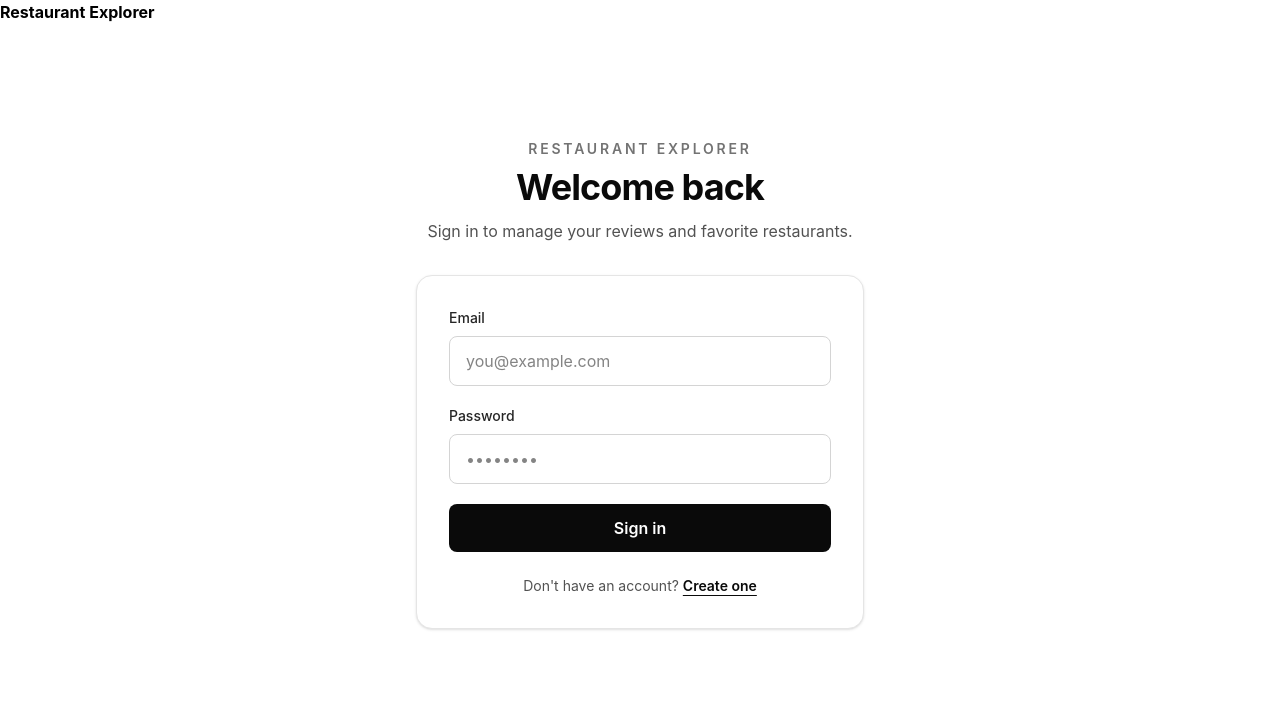
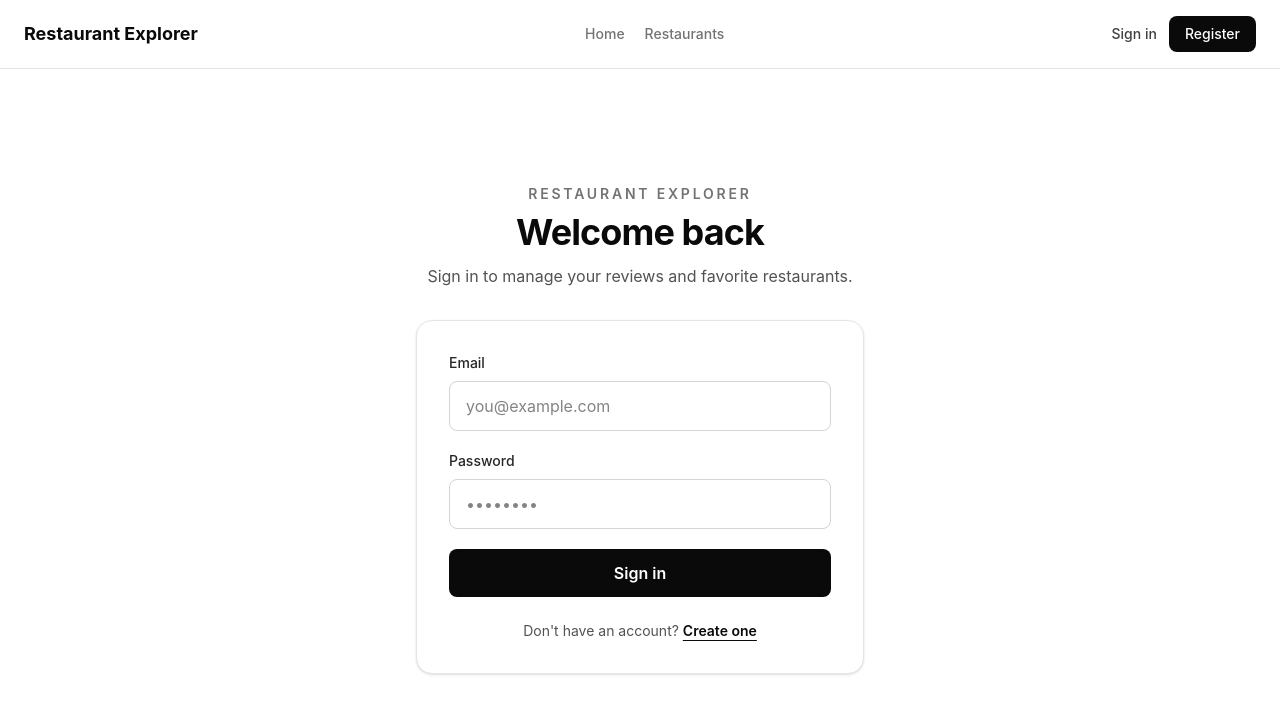
Before and after one commit to GH-Prince-Laxamana/addbase-restaurant-finder-system, a React (Vite) app in the folder frontend/: page /login in a window 1280 px wide. Shown: the top 714 px of the page. Built offline with nearby package versions, Linux system fonts and the light colour scheme; no server answers.

Commit message:
public page links, and success message added on login

```diff
--- a/frontend/src/layouts/PublicLayout.tsx
+++ b/frontend/src/layouts/PublicLayout.tsx
@@ -1,17 +1,112 @@
-import { Outlet } from "react-router-dom";
+import { NavLink, Outlet, Link, useNavigate } from "react-router-dom";
+import { useAuth } from "../hooks/useAuth";
 
 export function PublicLayout() {
+    const { user, logout } = useAuth();
+    const navigate = useNavigate();
+
+    async function handleLogout() {
+        const destination =
+            user?.role === "admin" ? "/admin/login" : "/login";
+
+        try {
+            await logout();
+        } catch {
+            // AuthContext clears the local session even if the API fails.
+        } finally {
+            navigate(destination, { replace: true });
+        }
+    }
+
+    const linkClass = ({ isActive }: { isActive: boolean }) =>
+        [
+            "whitespace-nowrap text-sm font-medium transition-colors",
+            isActive
+                ? "text-neutral-950"
+                : "text-neutral-500 hover:text-neutral-950",
+        ].join(" ");
+
     return (
-        <div>
-            <header>
-                <nav>
-                    <strong>Restaurant Explorer</strong>
-                </nav>
+        <div className="min-h-screen bg-white text-neutral-950">
+            <header className="border-b border-neutral-200">
+                <div className="mx-auto flex max-w-7xl flex-wrap items-center justify-between gap-4 px-6 py-4">
+                    <Link to="/" className="text-lg font-bold">
+                        Restaurant Explorer
+                    </Link>
+
+                    <nav
+                        aria-label="Main navigation"
+                        className="flex flex-wrap items-center gap-5"
+                    >
+                        <NavLink to="/" end className={linkClass}>
+                            Home
+                        </NavLink>
+
+                        <NavLink
+                            to="/restaurants"
+                            className={linkClass}
+                        >
+                            Restaurants
+                        </NavLink>
+
+                        {user?.role === "user" && (
+                            <NavLink
+                                to="/favorites"
+                                className={linkClass}
+                            >
+                                Favorites
+                            </NavLink>
+                        )}
+
+                        {user?.role === "admin" && (
+                            <NavLink
+                                to="/admin"
+                                className={linkClass}
+                            >
+                                Admin dashboard
+                            </NavLink>
+                        )}
+                    </nav>
+
+                    <div className="flex items-center gap-3">
+                        {user ? (
+                            <>
+                                <span className="hidden text-sm text-neutral-600 sm:inline">
+                                    {user.name}
+                                </span>
+
+                                <button
+                                    type="button"
+                                    onClick={() => void handleLogout()}
+                                    className="rounded-lg border border-neutral-300 px-4 py-2 text-sm font-medium hover:bg-neutral-100"
+                                >
+                                    Sign out
+                                </button>
+                            </>
+                        ) : (
+                            <>
+                                <Link
+                                    to="/login"
+                                    className="text-sm font-medium text-neutral-700 hover:text-neutral-950"
+                                >
+                                    Sign in
+                                </Link>
+
+                                <Link
+                                    to="/register"
+                                    className="rounded-lg bg-neutral-950 px-4 py-2 text-sm font-medium text-white hover:bg-neutral-800"
+                                >
+                                    Register
+                                </Link>
+                            </>
+                        )}
+                    </div>
+                </div>
             </header>
 
-            <main>
+            <div>
                 <Outlet />
-            </main>
+            </div>
         </div>
     );
 }
--- a/frontend/src/pages/auth/LoginPage.tsx
+++ b/frontend/src/pages/auth/LoginPage.tsx
@@ -19,6 +19,10 @@ export function LoginPage({ mode = "user" }: LoginPageProps) {
     const { login, adminLogin } = useAuth();
     const navigate = useNavigate();
     const location = useLocation();
+
+    const successMessage = (
+        location.state as { message?: string } | null
+    )?.message;
 
     const [email, setEmail] = useState("");
     const [password, setPassword] = useState("");
@@ -93,6 +97,15 @@ export function LoginPage({ mode = "user" }: LoginPageProps) {
                 </div>
 
                 <div className="rounded-2xl border border-neutral-200 bg-white p-8 shadow-sm">
+                    {successMessage && (
+                        <div
+                            role="status"
+                            className="mb-6 rounded-lg border border-green-200 bg-green-50 px-4 py-3 text-sm text-green-800"
+                        >
+                            {successMessage}
+                        </div>
+                    )}
+
                     {errorMessage && (
                         <div
                             role="alert"
```
